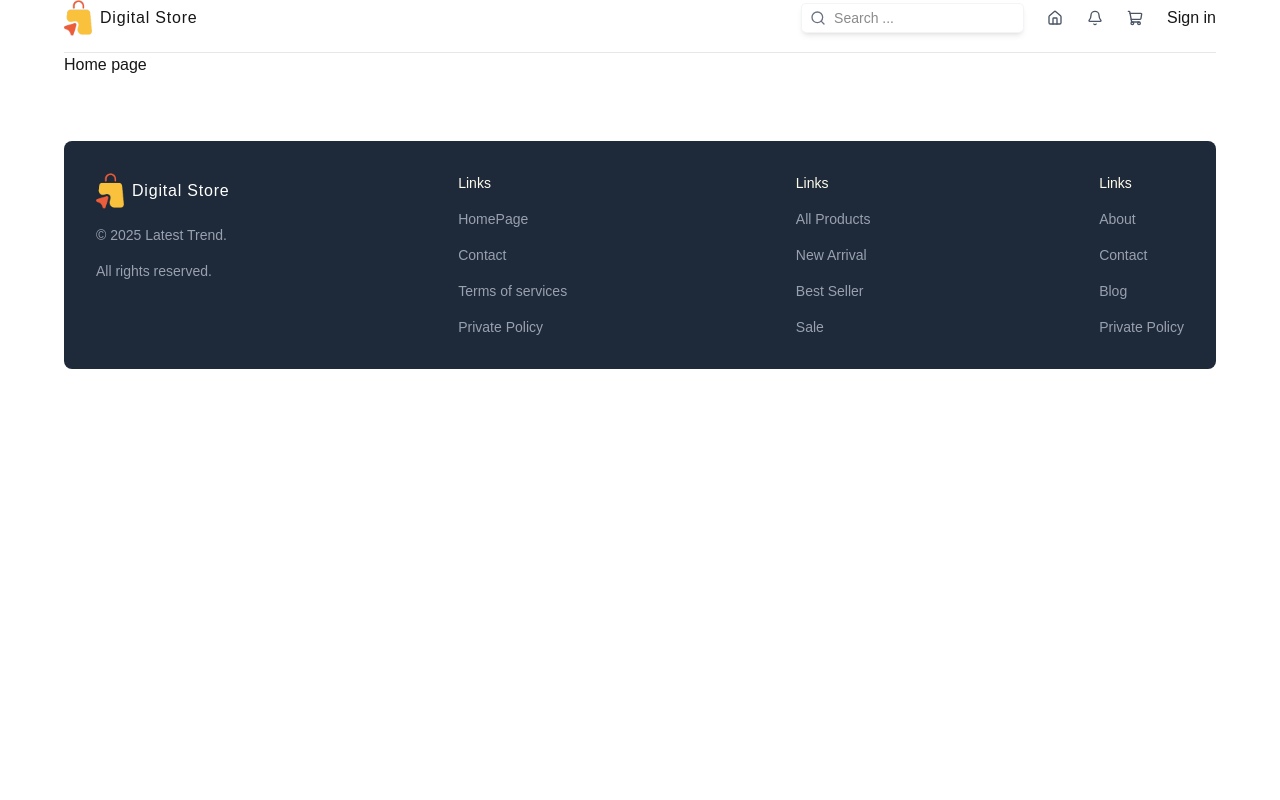
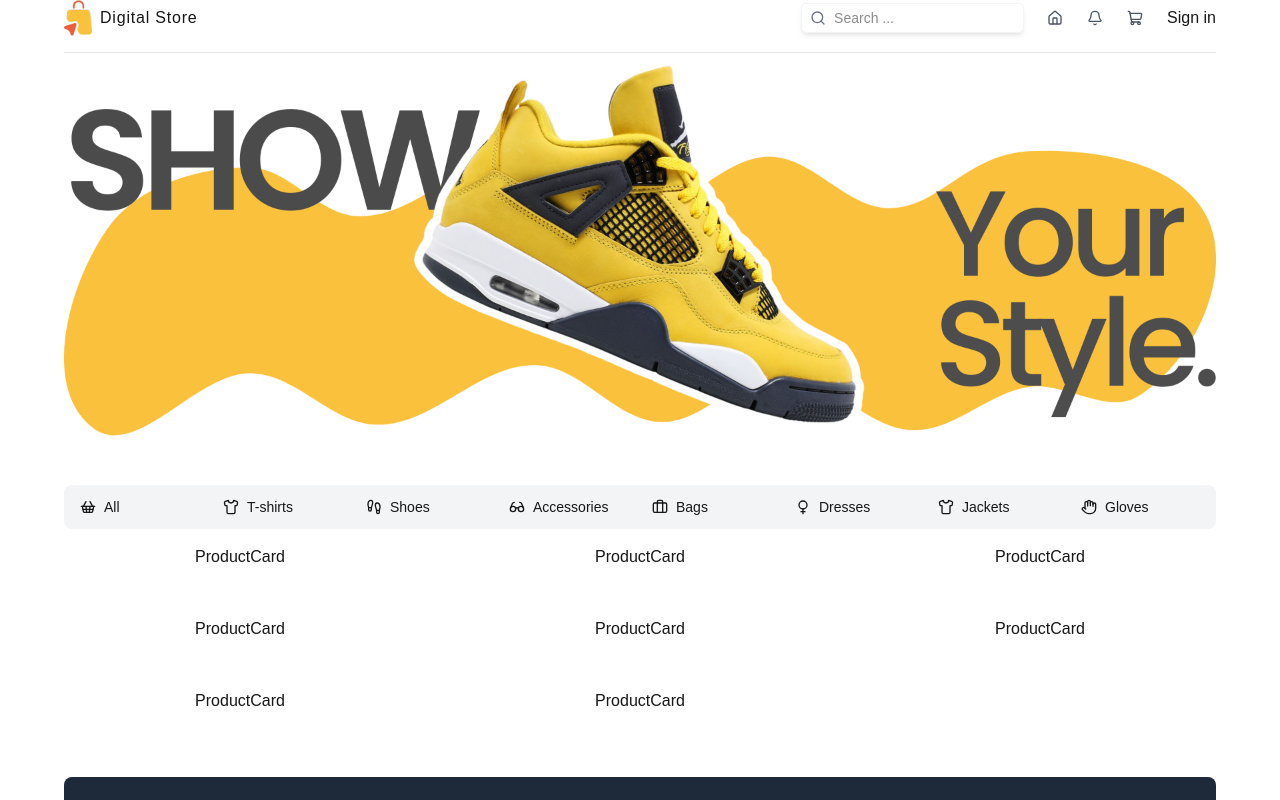
Before and after one commit to Rajal7777/Next-js-project1, a Next.js app in the folder client/: page / in a window 1280 px wide. Shown: the top 800 px of the page. Built offline with nearby package versions, Linux system fonts and the light colour scheme.

Commit message:
added the layout for product list and categories

```diff
--- a/client/src/app/page.tsx
+++ b/client/src/app/page.tsx
@@ -1,5 +1,17 @@
-export default function HomePage(){
+import ProductList from "@/components/ProductList";
+import Image from "next/image";
+
+
+export default function HomePage() {
   return (
-    <div>Home page</div>
-  )
+    <div>
+      {/* aspect-3/1 ->  width-3 and height-1 of the width */}
+      <div className="relative aspect-3/1 mb-12">
+        {/* using Image the parent container must have the position relative not static and must give the size while using the fill property */}
+        <Image src='/featured.png' alt="Product banner photo" fill />
+      </div>
+      <ProductList />
+
+    </div>
+  );
 }
--- /dev/null
+++ b/client/src/components/Categories.tsx
@@ -0,0 +1,73 @@
+"use client";
+
+import {
+    Footprints,
+    Glasses,
+    Briefcase,
+    Shirt,
+    ShoppingBasket,
+    Hand,
+    Venus,
+} from "lucide-react";
+
+
+const categories = [
+    {
+        name: "All",
+        icon: <ShoppingBasket className="w-4 h-4" />,
+        slug: "all",
+    },
+    {
+        name: "T-shirts",
+        icon: <Shirt className="w-4 h-4" />,
+        slug: "t-shirts",
+    },
+    {
+        name: "Shoes",
+        icon: <Footprints className="w-4 h-4" />,
+        slug: "shoes",
+    },
+    {
+        name: "Accessories",
+        icon: <Glasses className="w-4 h-4" />,
+        slug: "accessories",
+    },
+    {
+        name: "Bags",
+        icon: <Briefcase className="w-4 h-4" />,
+        slug: "bags",
+    },
+    {
+        name: "Dresses",
+        icon: <Venus className="w-4 h-4" />,
+        slug: "dresses",
+    },
+    {
+        name: "Jackets",
+        icon: <Shirt className="w-4 h-4" />,
+        slug: "jackets",
+    },
+    {
+        name: "Gloves",
+        icon: <Hand className="w-4 h-4" />,
+        slug: "gloves",
+    },
+];
+
+const Categories = () => {
+    return (
+        <div
+            className="grid grid-cols-2 sm:grid-cols-3 md:grid-cols-4 lg:grid-cols-6 xl:grid-cols-8 gap-2 bg-gray-100 p-2 rounded-lg mb-4 text-sm ">
+            {categories.map((category) => (
+                <div
+                    className="flex items-center gap-2 cursor-pointer px-2 py-1 rounded-sm"
+                    key={category.name}>
+                    {category.icon}
+                    {category.name}
+                </div>
+            ))}
+        </div>
+    );
+};
+
+export default Categories;
--- /dev/null
+++ b/client/src/components/ProductCard.tsx
@@ -0,0 +1,9 @@
+import { ProductType } from '@/types';
+
+const ProductCard = ({product}: {product: ProductType}) => {
+  return (
+    <div>ProductCard</div>
+  )
+}
+
+export default ProductCard
--- /dev/null
+++ b/client/src/components/ProductList.tsx
@@ -0,0 +1,131 @@
+import { ProductType } from "@/types";
+import Categories from "./Categories";
+import ProductCard from "./ProductCard";
+
+
+// TEMPORARY
+const products: ProductType[] = [
+    {
+        id: 1,
+        name: "Adidas CoreFit T-Shirt",
+        shortDescription:
+            "Lorem ipsum dolor sit amet consect adipisicing elit lorem ipsum dolor sit.",
+        description:
+            "Lorem ipsum dolor sit amet consect adipisicing elit lorem ipsum dolor sit. Lorem ipsum dolor sit amet consect adipisicing elit lorem ipsum dolor sit. Lorem ipsum dolor sit amet consect adipisicing elit lorem ipsum dolor sit.",
+        price: 39.9,
+        sizes: ["s", "m", "l", "xl", "xxl"],
+        colors: ["gray", "purple", "green"],
+        images: {
+            gray: "/products/1g.png",
+            purple: "/products/1p.png",
+            green: "/products/1gr.png",
+        },
+    },
+    {
+        id: 2,
+        name: "Puma Ultra Warm Zip",
+        shortDescription:
+            "Lorem ipsum dolor sit amet consect adipisicing elit lorem ipsum dolor sit.",
+        description:
+            "Lorem ipsum dolor sit amet consect adipisicing elit lorem ipsum dolor sit. Lorem ipsum dolor sit amet consect adipisicing elit lorem ipsum dolor sit. Lorem ipsum dolor sit amet consect adipisicing elit lorem ipsum dolor sit.",
+        price: 59.9,
+        sizes: ["s", "m", "l", "xl"],
+        colors: ["gray", "green"],
+        images: { gray: "/products/2g.png", green: "/products/2gr.png" },
+    },
+    {
+        id: 3,
+        name: "Nike Air Essentials Pullover",
+        shortDescription:
+            "Lorem ipsum dolor sit amet consect adipisicing elit lorem ipsum dolor sit.",
+        description:
+            "Lorem ipsum dolor sit amet consect adipisicing elit lorem ipsum dolor sit. Lorem ipsum dolor sit amet consect adipisicing elit lorem ipsum dolor sit. Lorem ipsum dolor sit amet consect adipisicing elit lorem ipsum dolor sit.",
+        price: 69.9,
+        sizes: ["s", "m", "l"],
+        colors: ["green", "blue", "black"],
+        images: {
+            green: "/products/3gr.png",
+            blue: "/products/3b.png",
+            black: "/products/3bl.png",
+        },
+    },
+    {
+        id: 4,
+        name: "Nike Dri Flex T-Shirt",
+        shortDescription:
+            "Lorem ipsum dolor sit amet consect adipisicing elit lorem ipsum dolor sit.",
+        description:
+            "Lorem ipsum dolor sit amet consect adipisicing elit lorem ipsum dolor sit. Lorem ipsum dolor sit amet consect adipisicing elit lorem ipsum dolor sit. Lorem ipsum dolor sit amet consect adipisicing elit lorem ipsum dolor sit.",
+        price: 29.9,
+        sizes: ["s", "m", "l"],
+        colors: ["white", "pink"],
+        images: { white: "/products/4w.png", pink: "/products/4p.png" },
+    },
+    {
+        id: 5,
+        name: "Under Armour StormFleece",
+        shortDescription:
+            "Lorem ipsum dolor sit amet consect adipisicing elit lorem ipsum dolor sit.",
+        description:
+            "Lorem ipsum dolor sit amet consect adipisicing elit lorem ipsum dolor sit. Lorem ipsum dolor sit amet consect adipisicing elit lorem ipsum dolor sit. Lorem ipsum dolor sit amet consect adipisicing elit lorem ipsum dolor sit.",
+        price: 49.9,
+        sizes: ["s", "m", "l"],
+        colors: ["red", "orange", "black"],
+        images: {
+            red: "/products/5r.png",
+            orange: "/products/5o.png",
+            black: "/products/5bl.png",
+        },
+    },
+    {
+        id: 6,
+        name: "Nike Air Max 270",
+        shortDescription:
+            "Lorem ipsum dolor sit amet consect adipisicing elit lorem ipsum dolor sit.",
+        description:
+            "Lorem ipsum dolor sit amet consect adipisicing elit lorem ipsum dolor sit. Lorem ipsum dolor sit amet consect adipisicing elit lorem ipsum dolor sit. Lorem ipsum dolor sit amet consect adipisicing elit lorem ipsum dolor sit.",
+        price: 59.9,
+        sizes: ["40", "42", "43", "44"],
+        colors: ["gray", "white"],
+        images: { gray: "/products/6g.png", white: "/products/6w.png" },
+    },
+    {
+        id: 7,
+        name: "Nike Ultraboost Pulse ",
+        shortDescription:
+            "Lorem ipsum dolor sit amet consect adipisicing elit lorem ipsum dolor sit.",
+        description:
+            "Lorem ipsum dolor sit amet consect adipisicing elit lorem ipsum dolor sit. Lorem ipsum dolor sit amet consect adipisicing elit lorem ipsum dolor sit. Lorem ipsum dolor sit amet consect adipisicing elit lorem ipsum dolor sit.",
+        price: 69.9,
+        sizes: ["40", "42", "43"],
+        colors: ["gray", "pink"],
+        images: { gray: "/products/7g.png", pink: "/products/7p.png" },
+    },
+    {
+        id: 8,
+        name: "Levi’s Classic Denim",
+        shortDescription:
+            "Lorem ipsum dolor sit amet consect adipisicing elit lorem ipsum dolor sit.",
+        description:
+            "Lorem ipsum dolor sit amet consect adipisicing elit lorem ipsum dolor sit. Lorem ipsum dolor sit amet consect adipisicing elit lorem ipsum dolor sit. Lorem ipsum dolor sit amet consect adipisicing elit lorem ipsum dolor sit.",
+        price: 59.9,
+        sizes: ["s", "m", "l"],
+        colors: ["blue", "green"],
+        images: { blue: "/products/8b.png", green: "/products/8gr.png" },
+    },
+];
+
+const ProductList = () => {
+    return (
+        <div className="w-full">
+            <Categories />
+            <div className="grid grid-cols-1 sm:grid-cols-2 xl:grid-cols-3 2xl:grid-cols-4 gap-12 items-center place-items-center">
+                {products.map((product) => (
+                    <ProductCard key={product.id} product={product} />
+                ))}
+            </div>
+        </div>
+    );
+};
+
+export default ProductList;
--- /dev/null
+++ b/client/src/types.ts
@@ -0,0 +1,12 @@
+export type ProductType = {
+    id: string | number;
+    name: string;
+    shortDescription: string;
+    description: string;
+    price: number;
+    sizes: string[];
+    colors: string[];
+    images: Record<string, string>;
+};
+
+export type ProductsType = ProductType[];
```
